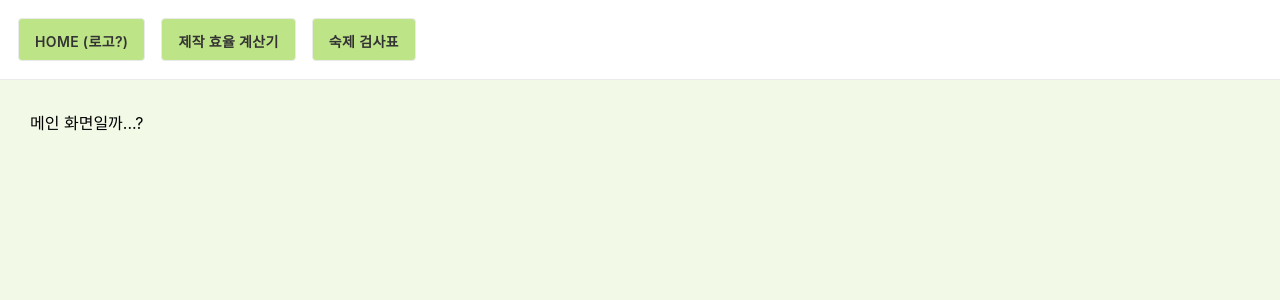
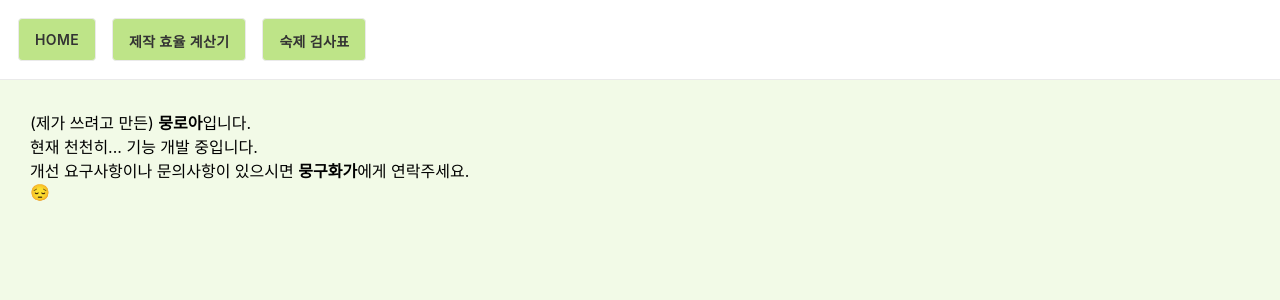
Before and after one commit to moon9ua/Moong-Loa, a Next.js app: page / in a window 1280 px wide. Shown: the top 300 px of the page. Built offline with nearby package versions, Linux system fonts and the light colour scheme.

Commit message:
chore: 메인 페이지 문구 수정

```diff
--- a/layouts/navbar.tsx
+++ b/layouts/navbar.tsx
@@ -7,7 +7,7 @@ export default function Navbar() {
       {/* <input className={styles.input} placeholder="Search..." /> */}
 
       <Link href="/">
-        <a>Home (로고?)</a>
+        <a>Home</a>
       </Link>
 
       <Link href="/calculator">
--- a/pages/index.tsx
+++ b/pages/index.tsx
@@ -3,7 +3,19 @@ import Head from "next/head";
 import Image from "next/image";
 
 const Home: NextPage = () => {
-  return <div>메인 화면일까...?</div>;
+  return (
+    <div>
+      <span>
+        (제가 쓰려고 만든) <b>뭉로아</b>입니다.
+        <br />
+        현재 천천히... 기능 개발 중입니다.
+        <br />
+        개선 요구사항이나 문의사항이 있으시면 <b>뭉구화가</b>에게 연락주세요.
+        <br />
+        😔
+      </span>
+    </div>
+  );
 };
 
 export default Home;
```
